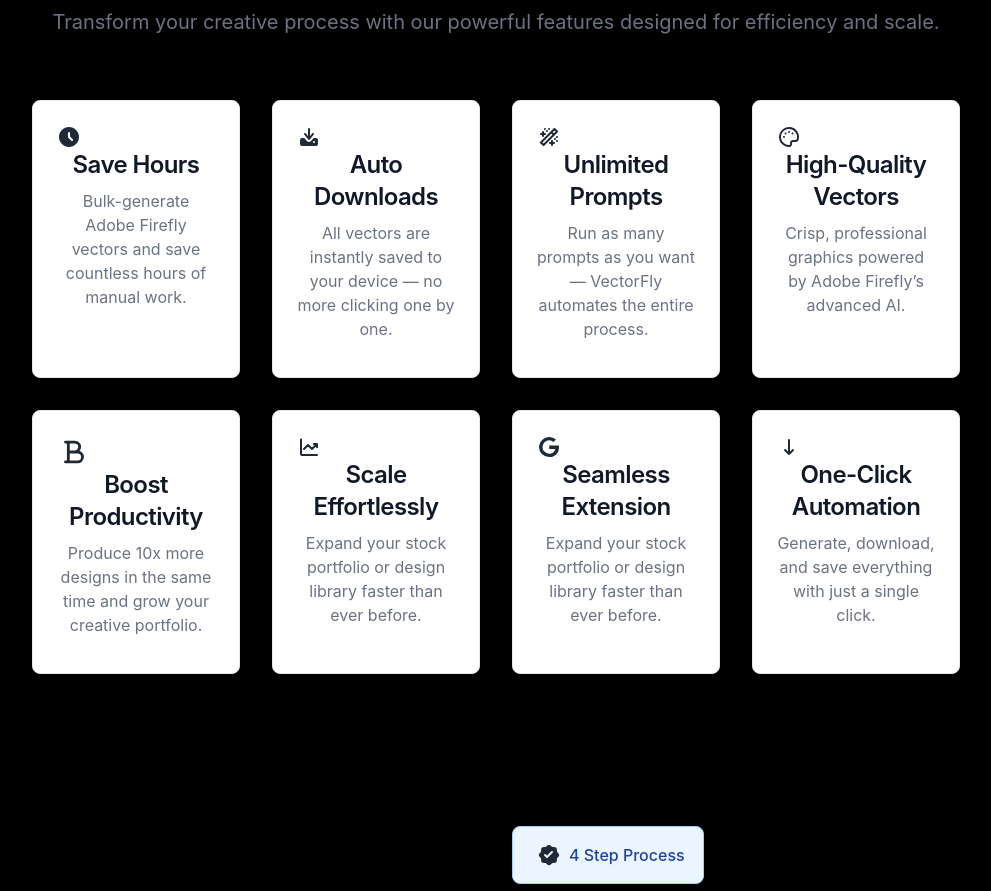
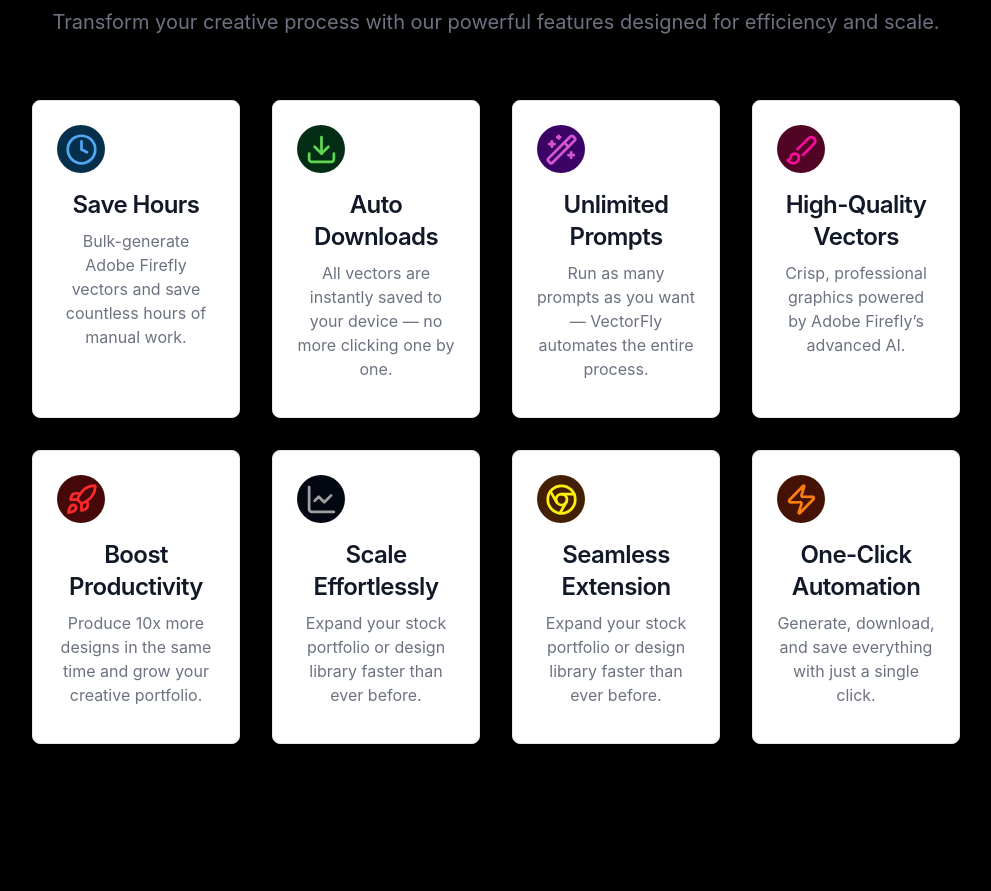
Before and after one commit to sewwandi519/Tailwind_project, a plain HTML site: page index.html in a window 1280 px wide. Shown: the part 880-1771 px from the top of the page, without its empty margins (144-1135 px from the left). Drawn offline with nearby package versions, Linux system fonts and the light colour scheme.

Commit message:
feat: update feature cards with new icons and improved styling

```diff
--- a/index.html
+++ b/index.html
@@ -75,10 +75,8 @@
 <div class="grid grid-cols-1 gap-8 mt-16 md:grid-cols-2 lg:grid-cols-4">
 <!-- card1 -->
 <div class="max-w-sm p-6 bg-white border border-gray-200 rounded-lg shadow-sm dark:bg-gray-800 dark:border-gray-700">
-    <svg class="w-6 h-6 text-gray-800 dark:text-white" aria-hidden="true" xmlns="http://www.w3.org/2000/svg" width="24" height="24" fill="currentColor" viewBox="0 0 24 24">
-  <path fill-rule="evenodd" d="M2 12C2 6.477 6.477 2 12 2s10 4.477 10 10-4.477 10-10 10S2 17.523 2 12Zm11-4a1 1 0 1 0-2 0v4a1 1 0 0 0 .293.707l3 3a1 1 0 0 0 1.414-1.414L13 11.586V8Z" clip-rule="evenodd"/>
-</svg>
-
+  <div class="flex items-center justify-center w-12 h-12 mb-4 rounded-full bg-sky-950">
+    <svg xmlns="http://www.w3.org/2000/svg" width="33" height="33" viewBox="0 0 24 24" fill="none" stroke="#53a7f2" stroke-width="2" stroke-linecap="round" stroke-linejoin="round"><circle cx="12" cy="12" r="10"></circle><polyline points="12 6 12 12 16 14"></polyline></svg></div>
 <a href="#">
         <h5 class="mb-2 text-2xl font-semibold tracking-tight text-gray-900 dark:text-white">Save Hours</h5>
     </a>
@@ -88,11 +86,8 @@
 
 <!-- card2 -->
 <div class="max-w-sm p-6 bg-white border border-gray-200 rounded-lg shadow-sm dark:bg-gray-800 dark:border-gray-700">
-    <svg class="w-6 h-6 text-gray-800 dark:text-white" aria-hidden="true" xmlns="http://www.w3.org/2000/svg" width="24" height="24" fill="currentColor" viewBox="0 0 24 24">
-  <path fill-rule="evenodd" d="M13 11.15V4a1 1 0 1 0-2 0v7.15L8.78 8.374a1 1 0 1 0-1.56 1.25l4 5a1 1 0 0 0 1.56 0l4-5a1 1 0 1 0-1.56-1.25L13 11.15Z" clip-rule="evenodd"/>
-  <path fill-rule="evenodd" d="M9.657 15.874 7.358 13H5a2 2 0 0 0-2 2v4a2 2 0 0 0 2 2h14a2 2 0 0 0 2-2v-4a2 2 0 0 0-2-2h-2.358l-2.3 2.874a3 3 0 0 1-4.685 0ZM17 16a1 1 0 1 0 0 2h.01a1 1 0 1 0 0-2H17Z" clip-rule="evenodd"/>
-</svg>
-
+    <div class="flex items-center justify-center w-12 h-12 mb-4 rounded-full bg-green-950">
+    <svg xmlns="http://www.w3.org/2000/svg" width="33" height="33" viewBox="0 0 24 24" fill="none" stroke="#61d655" stroke-width="2" stroke-linecap="round" stroke-linejoin="round"><path d="M21 15v4a2 2 0 0 1-2 2H5a2 2 0 0 1-2-2v-4"></path><polyline points="7 10 12 15 17 10"></polyline><line x1="12" x2="12" y1="15" y2="3"></line></svg></div>
 <a href="#">
         <h5 class="mb-2 text-2xl font-semibold tracking-tight text-gray-900 dark:text-white">Auto Downloads</h5>
     </a>
@@ -101,10 +96,8 @@
 
 <!-- card3 -->
  <div class="max-w-sm p-6 bg-white border border-gray-200 rounded-lg shadow-sm dark:bg-gray-800 dark:border-gray-700">
-   <svg class="w-6 h-6 text-gray-800 dark:text-white" aria-hidden="true" xmlns="http://www.w3.org/2000/svg" width="24" height="24" fill="none" viewBox="0 0 24 24">
-  <path stroke="currentColor" stroke-linecap="round" stroke-linejoin="round" stroke-width="2" d="M16.872 9.687 20 6.56 17.44 4 4 17.44 6.56 20 16.873 9.687Zm0 0-2.56-2.56M6 7v2m0 0v2m0-2H4m2 0h2m7 7v2m0 0v2m0-2h-2m2 0h2M8 4h.01v.01H8V4Zm2 2h.01v.01H10V6Zm2-2h.01v.01H12V4Zm8 8h.01v.01H20V12Zm-2 2h.01v.01H18V14Zm2 2h.01v.01H20V16Z"/>
-</svg>
-
+   <div class="flex items-center justify-center w-12 h-12 mb-4 rounded-full bg-purple-950">
+    <svg xmlns="http://www.w3.org/2000/svg" width="33" height="33" viewBox="0 0 24 24" fill="none" stroke="#d655d2" stroke-width="2" stroke-linecap="round" stroke-linejoin="round"><path d="m21.64 3.64-1.28-1.28a1.21 1.21 0 0 0-1.72 0L2.36 18.64a1.21 1.21 0 0 0 0 1.72l1.28 1.28a1.2 1.2 0 0 0 1.72 0L21.64 5.36a1.2 1.2 0 0 0 0-1.72"></path><path d="m14 7 3 3"></path><path d="M5 6v4"></path><path d="M19 14v4"></path><path d="M10 2v2"></path><path d="M7 8H3"></path><path d="M21 16h-4"></path><path d="M11 3H9"></path></svg></div>
 <a href="#">
         <h5 class="mb-2 text-2xl font-semibold tracking-tight text-gray-900 dark:text-white">Unlimited Prompts</h5>
     </a>
@@ -113,11 +106,8 @@
 
 <!-- card4 -->
  <div class="max-w-sm p-6 bg-white border border-gray-200 rounded-lg shadow-sm dark:bg-gray-800 dark:border-gray-700">
-    <svg class="w-6 h-6 text-gray-800 dark:text-white" aria-hidden="true" xmlns="http://www.w3.org/2000/svg" width="24" height="24" fill="none" viewBox="0 0 24 24">
-  <path stroke="currentColor" stroke-linecap="round" stroke-linejoin="round" stroke-width="2" d="M12 7h.01m3.486 1.513h.01m-6.978 0h.01M6.99 12H7m9 4h2.706a1.957 1.957 0 0 0 1.883-1.325A9 9 0 1 0 3.043 12.89 9.1 9.1 0 0 0 8.2 20.1a8.62 8.62 0 0 0 3.769.9 2.013 2.013 0 0 0 2.03-2v-.857A2.036 2.036 0 0 1 16 16Z"/>
-</svg>
-
-
+    <div class="flex items-center justify-center w-12 h-12 mb-4 rounded-full bg-pink-950">
+    <svg xmlns="http://www.w3.org/2000/svg" width="33" height="33" viewBox="0 0 24 24" fill="none" stroke="#f70c9b" stroke-width="2" stroke-linecap="round" stroke-linejoin="round"><path d="m9.06 11.9 8.07-8.06a2.85 2.85 0 1 1 4.03 4.03l-8.06 8.08"></path><path d="M7.07 14.94c-1.66 0-3 1.35-3 3.02 0 1.33-2.5 1.52-2 2.02 1.08 1.1 2.49 2.02 4 2.02 2.2 0 4-1.8 4-4.04a3.01 3.01 0 0 0-3-3.02z"></path></svg></div>
 <a href="#">
         <h5 class="mb-2 text-2xl font-semibold tracking-tight text-gray-900 dark:text-white">High-Quality Vectors</h5>
     </a>
@@ -128,10 +118,8 @@
 <div class="grid grid-cols-1 gap-8 mt-8 md:grid-cols-2 lg:grid-cols-4">
 <!-- card5 -->
  <div class="max-w-sm p-6 bg-white border border-gray-200 rounded-lg shadow-sm dark:bg-gray-800 dark:border-gray-700">
-    <svg class="w-[34px] h-[34px] text-gray-800 dark:text-white" aria-hidden="true" xmlns="http://www.w3.org/2000/svg" width="24" height="24" fill="none" viewBox="0 0 24 24">
-  <path stroke="currentColor" stroke-linecap="round" stroke-linejoin="round" stroke-width="2" d="M8 5h4.5a3.5 3.5 0 1 1 0 7H8m0-7v7m0-7H6m2 7h6.5a3.5 3.5 0 1 1 0 7H8m0-7v7m0 0H6"/>
-</svg>
-
+    <div class="flex items-center justify-center w-12 h-12 mb-4 rounded-full bg-red-950">
+    <svg xmlns="http://www.w3.org/2000/svg" width="33" height="33" viewBox="0 0 24 24" fill="none" stroke="#fb2a2a" stroke-width="2" stroke-linecap="round" stroke-linejoin="round"><path d="M4.5 16.5c-1.5 1.26-2 5-2 5s3.74-.5 5-2c.71-.84.7-2.13-.09-2.91a2.18 2.18 0 0 0-2.91-.09z"></path><path d="m12 15-3-3a22 22 0 0 1 2-3.95A12.88 12.88 0 0 1 22 2c0 2.72-.78 7.5-6 11a22.35 22.35 0 0 1-4 2z"></path><path d="M9 12H4s.55-3.03 2-4c1.62-1.08 5 0 5 0"></path><path d="M12 15v5s3.03-.55 4-2c1.08-1.62 0-5 0-5"></path></svg></div>
 <a href="#">
         <h5 class="mb-2 text-2xl font-semibold tracking-tight text-gray-900 dark:text-white">Boost Productivity</h5>
     </a>
@@ -140,10 +128,8 @@
 
 <!-- card6 -->
  <div class="max-w-sm p-6 bg-white border border-gray-200 rounded-lg shadow-sm dark:bg-gray-800 dark:border-gray-700">
-    <svg class="w-6 h-6 text-gray-800 dark:text-white" aria-hidden="true" xmlns="http://www.w3.org/2000/svg" width="24" height="24" fill="none" viewBox="0 0 24 24">
-  <path stroke="currentColor" stroke-linecap="round" stroke-linejoin="round" stroke-width="2" d="M4 4.5V19a1 1 0 0 0 1 1h15M7 14l4-4 4 4 5-5m0 0h-3.207M20 9v3.207"/>
-</svg>
-
+    <div class="flex items-center justify-center w-12 h-12 mb-4 rounded-full bg-gray-950">
+    <svg xmlns="http://www.w3.org/2000/svg" width="33" height="33" viewBox="0 0 24 24" fill="none" stroke="#a1a0a0" stroke-width="2" stroke-linecap="round" stroke-linejoin="round"><path d="M3 3v16a2 2 0 0 0 2 2h16"></path><path d="m19 9-5 5-4-4-3 3"></path></svg></div>
 <a href="#">
         <h5 class="mb-2 text-2xl font-semibold tracking-tight text-gray-900 dark:text-white">Scale Effortlessly</h5>
     </a>
@@ -152,10 +138,8 @@
 
 <!-- card7 -->
  <div class="max-w-sm p-6 bg-white border border-gray-200 rounded-lg shadow-sm dark:bg-gray-800 dark:border-gray-700">
-    <svg class="w-6 h-6 text-gray-800 dark:text-white" aria-hidden="true" xmlns="http://www.w3.org/2000/svg" width="24" height="24" fill="currentColor" viewBox="0 0 24 24">
-  <path fill-rule="evenodd" d="M12.037 21.998a10.313 10.313 0 0 1-7.168-3.049 9.888 9.888 0 0 1-2.868-7.118 9.947 9.947 0 0 1 3.064-6.949A10.37 10.37 0 0 1 12.212 2h.176a9.935 9.935 0 0 1 6.614 2.564L16.457 6.88a6.187 6.187 0 0 0-4.131-1.566 6.9 6.9 0 0 0-4.794 1.913 6.618 6.618 0 0 0-2.045 4.657 6.608 6.608 0 0 0 1.882 4.723 6.891 6.891 0 0 0 4.725 2.07h.143c1.41.072 2.8-.354 3.917-1.2a5.77 5.77 0 0 0 2.172-3.41l.043-.117H12.22v-3.41h9.678c.075.617.109 1.238.1 1.859-.099 5.741-4.017 9.6-9.746 9.6l-.215-.002Z" clip-rule="evenodd"/>
-</svg>
-
+    <div class="flex items-center justify-center w-12 h-12 mb-4 rounded-full bg-yellow-950">
+    <svg xmlns="http://www.w3.org/2000/svg" width="33" height="33" viewBox="0 0 24 24" fill="none" stroke="#fdf00e" stroke-width="2" stroke-linecap="round" stroke-linejoin="round"><circle cx="12" cy="12" r="10"></circle><circle cx="12" cy="12" r="4"></circle><line x1="21.17" x2="12" y1="8" y2="8"></line><line x1="3.95" x2="8.54" y1="6.06" y2="14"></line><line x1="10.88" x2="15.46" y1="21.94" y2="14"></line></svg></div>
 <a href="#">
         <h5 class="mb-2 text-2xl font-semibold tracking-tight text-gray-900 dark:text-white">Seamless Extension</h5>
     </a>
@@ -164,10 +148,8 @@
 
 <!-- card8 -->
 <div class="max-w-sm p-6 bg-white border border-gray-200 rounded-lg shadow-sm dark:bg-gray-800 dark:border-gray-700">
-    <svg class="w-6 h-6 text-gray-800 dark:text-white" aria-hidden="true" xmlns="http://www.w3.org/2000/svg" width="24" height="24" fill="none" viewBox="0 0 24 24">
-  <path stroke="currentColor" stroke-linecap="round" stroke-linejoin="round" stroke-width="2" d="M12 19V5m0 14-4-4m4 4 4-4"/>
-</svg>
-
+    <div class="flex items-center justify-center w-12 h-12 mb-4 rounded-full bg-orange-950">
+    <svg xmlns="http://www.w3.org/2000/svg" width="33" height="33" viewBox="0 0 24 24" fill="none" stroke="#fd7e0e" stroke-width="2" stroke-linecap="round" stroke-linejoin="round"><path d="M4 14a1 1 0 0 1-.78-1.63l9.9-10.2a.5.5 0 0 1 .86.46l-1.92 6.02A1 1 0 0 0 13 10h7a1 1 0 0 1 .78 1.63l-9.9 10.2a.5.5 0 0 1-.86-.46l1.92-6.02A1 1 0 0 0 11 14z"></path></svg></div>
 <a href="#">
         <h5 class="mb-2 text-2xl font-semibold tracking-tight text-gray-900 dark:text-white">One-Click Automation</h5>
     </a>
```
Lines whose indentation alone changed are shown as unchanged.
